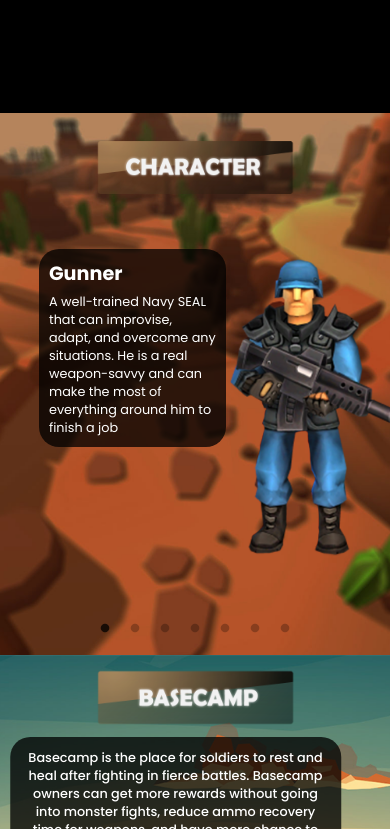
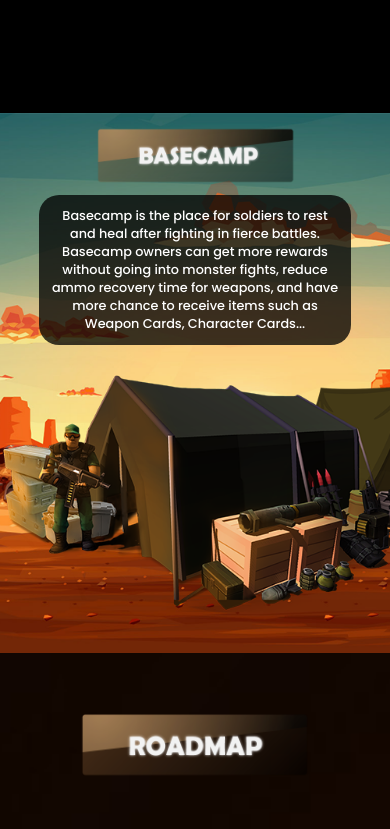
Before and after one commit to web3devbnb/metablast, a React (Create React App) app: page / in a window 390 px wide. Shown: the part 3955-4784 px from the top of the page. Built offline with nearby package versions, Linux system fonts and the light colour scheme.

Commit message:
fix theme mobile

```diff
--- a/src/App.js
+++ b/src/App.js
@@ -4,9 +4,27 @@ import {Vidwrapper,About,Features,Character,CharacterMB,Basecamp,Roadmap,Tokenom
 import Footer from './footer'
 import GlobalStyles from './GlobalStyles'
 import logo from './media/logo-200x200.png'
+import { useEffect,useState} from 'react';
 
 function App() {
-
+  const [show,setShow] = useState(false)
+  const [showMB,setShowMB] = useState(false)
+  useEffect(()=>{
+    const handleResize = ()=>{
+        if(window.innerWidth>500){
+            setShowMB(false)
+            setShow(true)
+        }else{
+            setShowMB(true)
+            setShow(false)
+        }
+    }
+    window.addEventListener('resize',handleResize)
+    //cleanup func
+    return()=>{
+        window.removeEventListener('resize',handleResize)
+    }
+  })
   return (
     <GlobalStyles>
           <Header/>
@@ -14,8 +32,8 @@ function App() {
           <About/>
           <Features/>
           <NFTsItem/>
-          <Character/>
-          <CharacterMB/>
+          {show &&<Character/>}
+          {showMB &&<CharacterMB/>}
           <Basecamp/>
           <Roadmap/>
           <Tokenomics/>
--- a/src/Content/basecamp/basecamp.module.scss
+++ b/src/Content/basecamp/basecamp.module.scss
@@ -69,11 +69,11 @@
         &P{
             // position: relative;
             top: 15%;
-            left: 45%;
+            left: 50%;
             font-size: 0.8rem;
             font-weight: 500;
             padding: 12px;
-            width: 85%;
+            width: 80%;
             margin-bottom: 10px;
             font-weight: 500;
         }
--- a/src/Content/character/character.module.scss
+++ b/src/Content/character/character.module.scss
@@ -112,7 +112,7 @@
 }
 @media screen and (max-width: 500px) {
     .character{
-        display: none;
+        // display: none;
         &title{
             width: 30%;
             top:5px;
--- a/src/Content/characterMB/characterMB.module.scss
+++ b/src/Content/characterMB/characterMB.module.scss
@@ -1,7 +1,7 @@
 
 
 .character{
-    display: none;
+    // display: none;
     position: relative;
     &Container{
         position: absolute;
@@ -68,7 +68,7 @@
 }
 @media screen and (max-width: 500px) {
     .character{
-        display: block;
+        // display: block;
         &title{
             width: 52%;
             top:20px;
--- a/src/Content/roadmap/roadmap.module.scss
+++ b/src/Content/roadmap/roadmap.module.scss
@@ -54,7 +54,8 @@
 @media screen and (max-width:500px) {
     .roadmap{
         &Title{
-        width: 60%;
+            top: 10%;
+            width: 60%;
         }
         &Wrapper{
             margin-top: 200px;
--- a/src/footer/footer.module.scss
+++ b/src/footer/footer.module.scss
@@ -114,6 +114,12 @@
     }
 }
 @media screen and (max-width:500px) {
+    .footerMenu{
+        &FAQ ul li,
+        &About ul li{
+           font-size: 15px;
+            }
+        }
     .footerWrapper{
         &Logo {
         width: 80%;
--- a/src/header/index.js
+++ b/src/header/index.js
@@ -70,6 +70,7 @@ function Header(){
                     <ul className={clsx(style.mainMenu,{[style.responsive]:showMB})} id="myTopnav">
                         <li><a href="#features">FEATURES</a></li>
                         {/* <li><a href="#NFTsItem">NFTs Item</a></li> */}
+                        <li><a href="#NFTsItem">NFTsCard</a></li>
                         <li><a href="#character">CHARACTER</a></li>
                         <li><a href="#roadmap">ROADMAP</a></li>
                         <li><a href="#tokenomics">TOKENOMICS</a></li>
```
